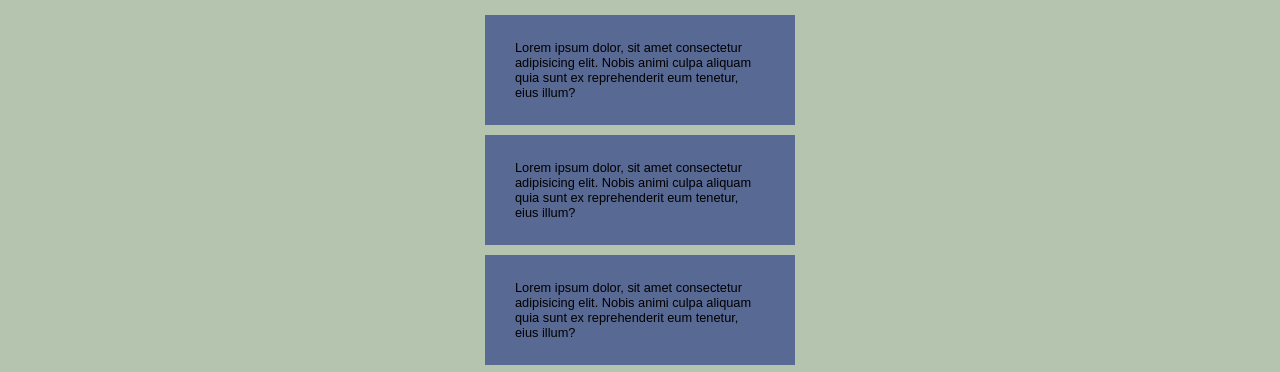
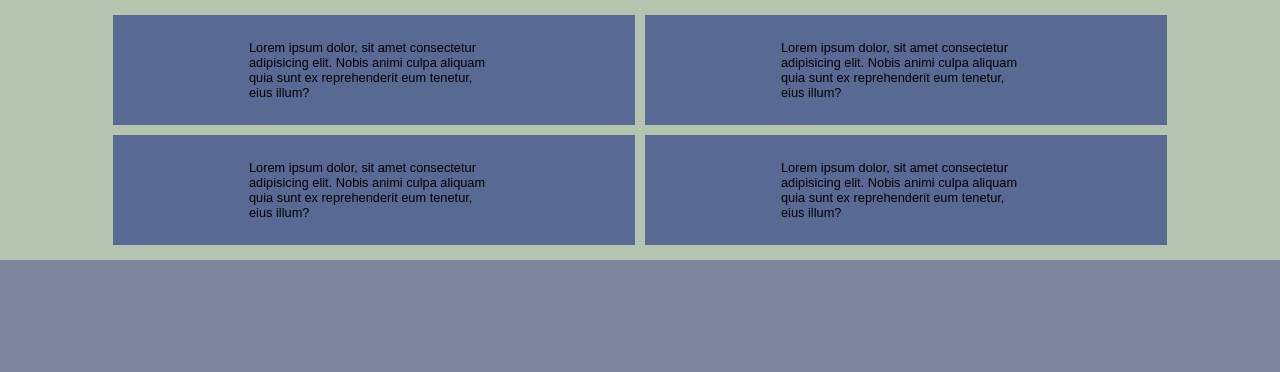
Before and after one commit to danielmedie/webshop, a website built with Parcel: page src/index.html in a window 1280 px wide. Shown: the top 372 px of the page. Built offline with nearby package versions, Linux system fonts and the light colour scheme.

Commit message:
desktop row and wrap

```diff
--- a/src/scss/_mixins.scss
+++ b/src/scss/_mixins.scss
@@ -0,0 +1,7 @@
+@use "variables" as v;
+
+@mixin desktop{
+    @media screen and (min-width: v.$desktop_breakpoint) {
+        @content;
+    }
+}
--- a/src/scss/_reviews.scss
+++ b/src/scss/_reviews.scss
@@ -7,10 +7,17 @@
 background-color: v.$primary_bg; ;
     display: flex;
     flex-direction: column;
-    display:flex;
+    // flex-wrap: wrap;
     align-items: center;
     padding-top: v.$small;
     padding-bottom: v.$small;
+    @include m.desktop{
+        flex-wrap: wrap;
+        justify-content: center;
+        flex-direction: row;
+        //flex-wrap: wrap;
+
+    }
 
     &__boxes{
         width: 300px;
@@ -22,6 +29,12 @@ background-color: v.$primary_bg; ;
         justify-content: center;
         padding: v.$xsmall;
         margin: v.$xsmall;
+        @include m.desktop{
+            display: wrap;
+            width:40%;
+
+        }
+
 
         &__reviews{
             color: v.$secundary_color;
--- a/src/scss/_variables.scss
+++ b/src/scss/_variables.scss
@@ -1,7 +1,7 @@
 $hero_image : url(../images/negative-space-black-forest-dawn.jpg);
 
 /*Breakpoints*/
-$desktop_breakpoint: 800px;
+$desktop_breakpoint: 1200px;
 
 /*Sizes*/
 $zero : 0px;
```
